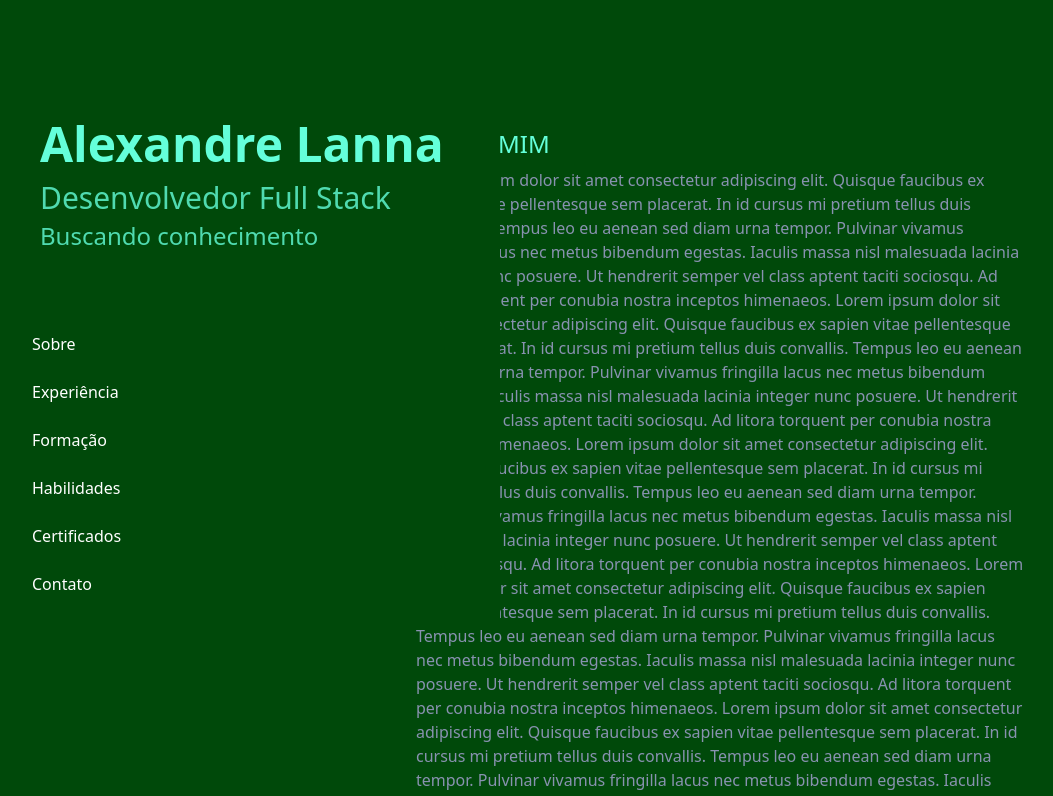
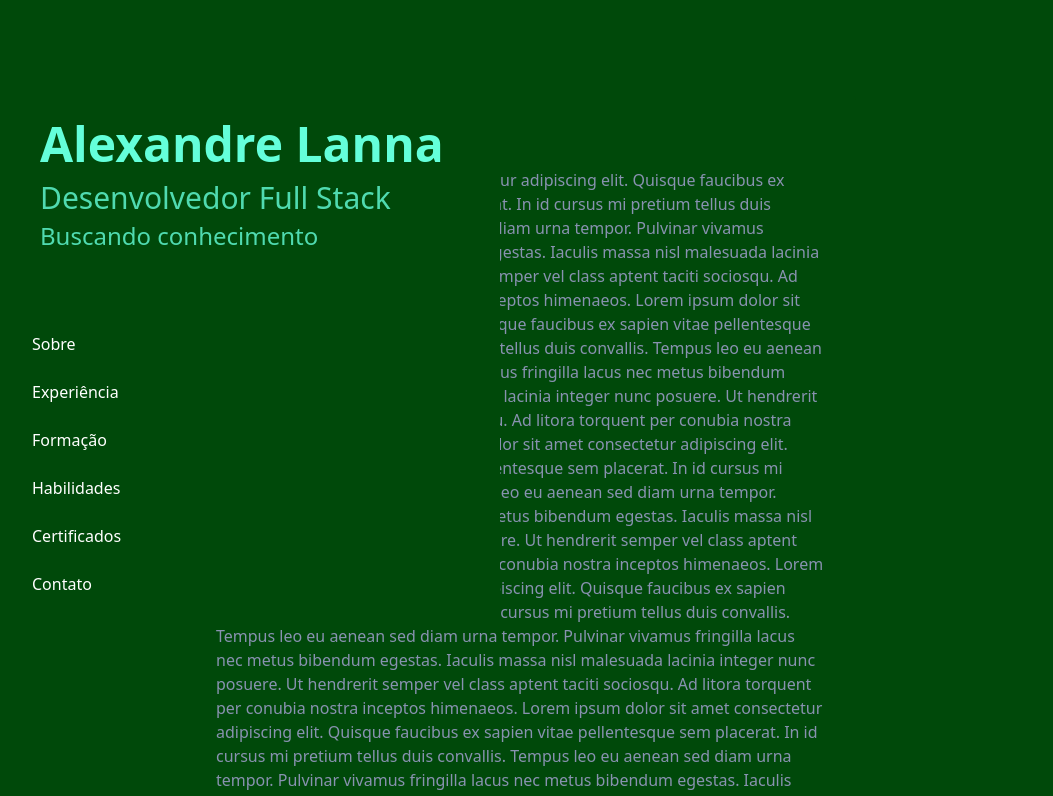
Before and after one commit to AlxLanna/Portifolio-VUE, a Vue app: page / in a window 1280 px wide. Shown: the top 796 px of the page, without its empty margins (144-1197 px from the left). Built offline with nearby package versions, Linux system fonts and the light colour scheme.

Commit message:
trocando a estrutura para grid

```diff
--- a/src/views/Home.vue
+++ b/src/views/Home.vue
@@ -1,16 +1,17 @@
 <template>
-  <div
-    class="bg-primary text-text-primary absolute min-h-screen md:relative "
-  >
-    <transition name="fade">
-      <Sidebar v-if="isLargeScreen" />
-    </transition>
 
-    <transition name="fade">
-      <MobileNav v-if="!isLargeScreen && showMobileNav" />
-    </transition>
+  <transition name="fade">
+    <MobileNav v-if="!isLargeScreen && showMobileNav" />
+  </transition>
 
-    <main :class="mainClasses">
+  <div class="grid min-h-screen grid-cols-1 lg:grid-cols-[auto_1fr] lg:gap-x-12 bg-primary text-text-primary">
+
+    <Sidebar class="hidden lg:block" />
+
+
+
+    <main class="w-full lg:col-start-2 px-4 lg:px-12">
+
       <div v-if="!isLargeScreen" id="inicio" class="pt-2">
         <ProfileCard />
       </div>
@@ -112,9 +113,9 @@ onUnmounted(() => {
   window.removeEventListener("scroll", handleScroll);
 });
 
-const mainClasses = computed(() =>
-  isLargeScreen.value ? "ml-[28rem] flex-1" : "w-full",
-);
+// const mainClasses = computed(() =>
+//   isLargeScreen.value ? "ml-[28rem] flex-1" : "w-full",
+// );
 
 // traducao
 const { t } = useI18n();
```
